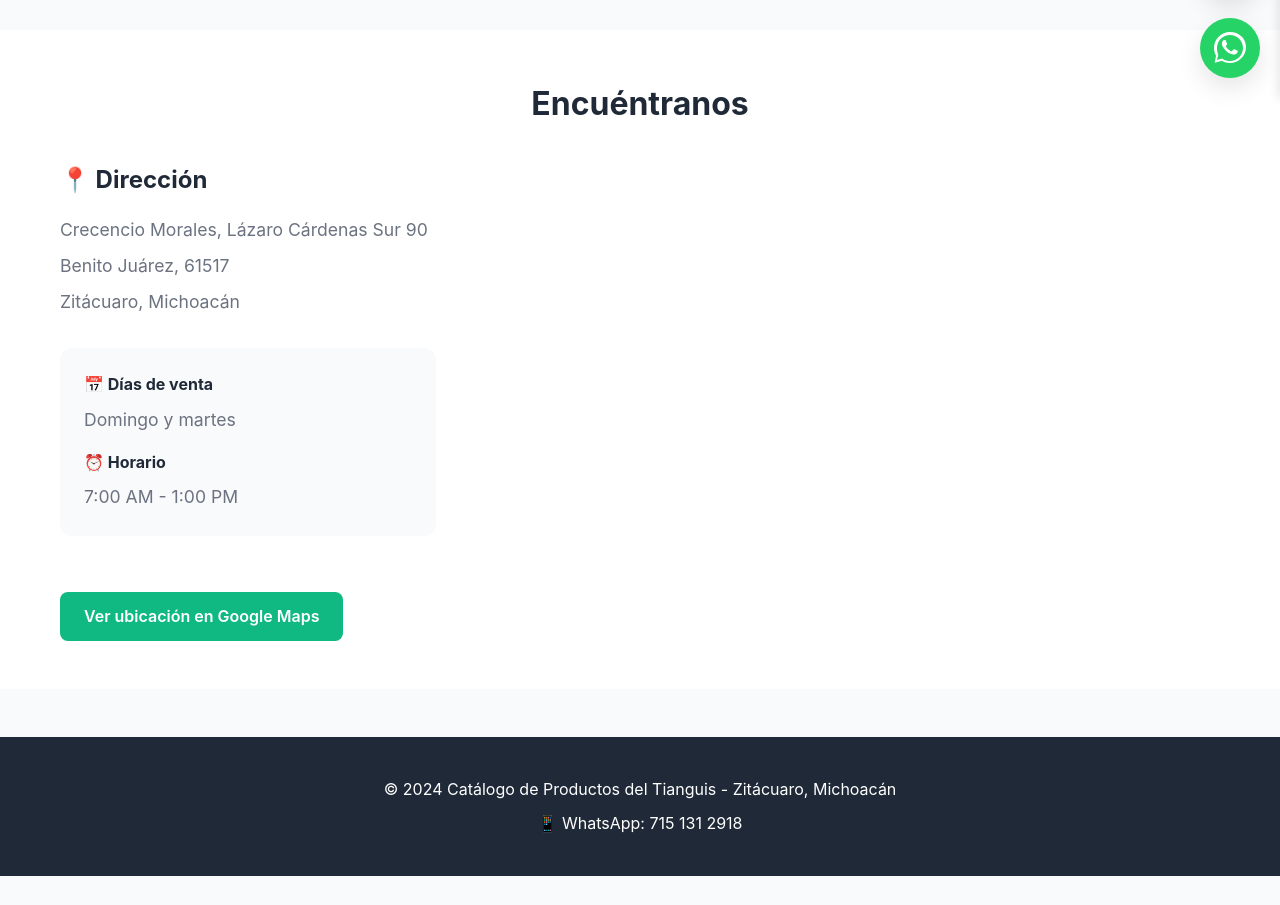
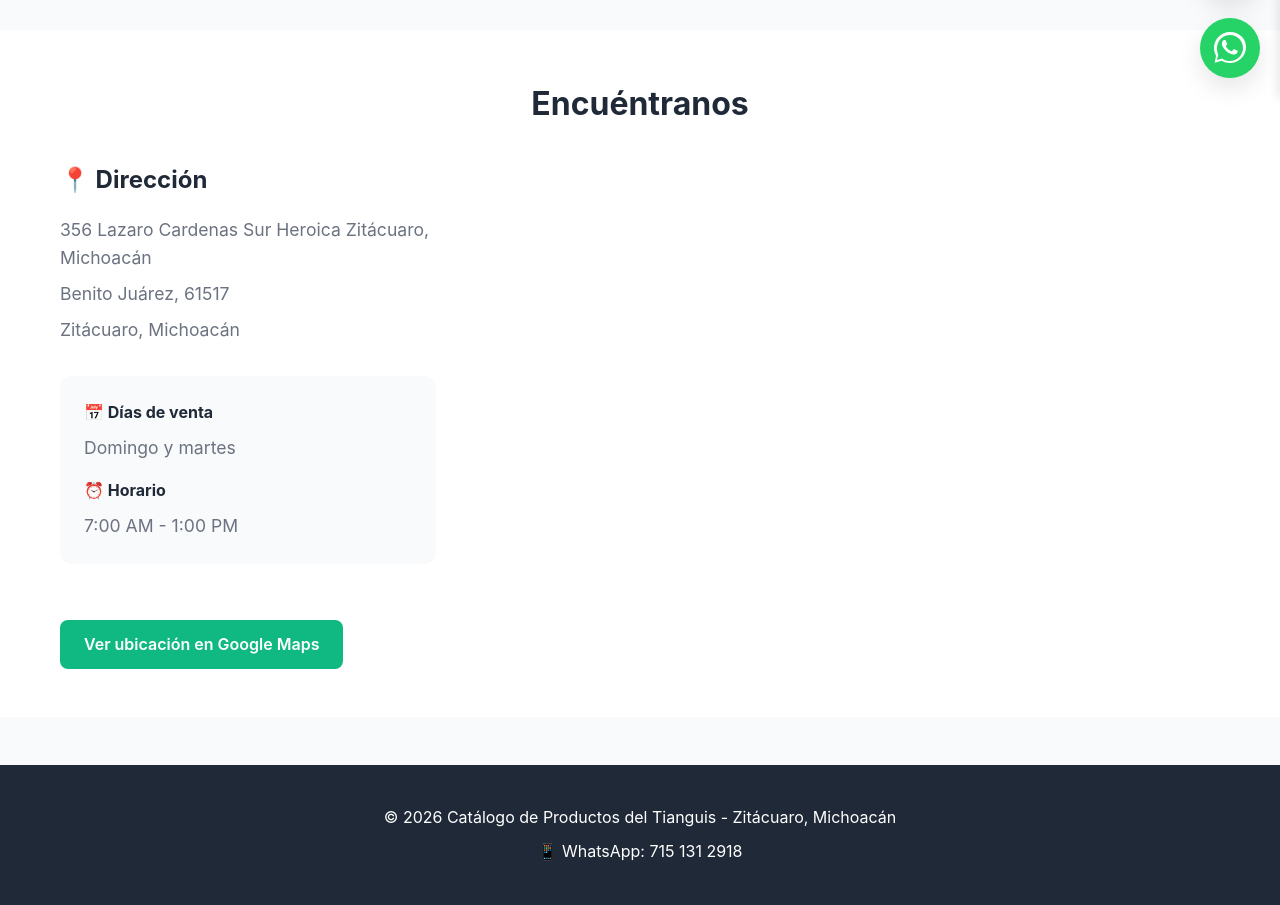
Before and after one commit to Abc24xd/tianguis-web, a website built with Vite: page index.html in a window 1280 px wide. Shown: the part 702-1607 px from the top of the page. Before the commit the page ends 1578 px from the top, so only its background shows below. Built offline with nearby package versions, Linux system fonts and the light colour scheme; some packages are replaced by stand-ins of ours; no server answers; the database is empty.

Commit message:
Update address and copyright year in index.html

```diff
--- a/index.html
+++ b/index.html
@@ -26,7 +26,7 @@
       <div class="hero-info">
         <div class="info-item">
           <span class="icon">📍</span>
-          <span>Crecencio Morales, Lázaro Cárdenas Sur 90</span>
+          <span>356 Lazaro Cardenas Sur Heroica Zitácuaro, Michoacán</span>
         </div>
         <div class="info-item">
           <span class="icon">📱</span>
@@ -99,7 +99,7 @@
       <div class="location-info">
         <div class="address">
           <h3>📍 Dirección</h3>
-          <p>Crecencio Morales, Lázaro Cárdenas Sur 90</p>
+          <p>356 Lazaro Cardenas Sur Heroica Zitácuaro, Michoacán</p>
           <p>Benito Juárez, 61517</p>
           <p>Zitácuaro, Michoacán</p>
 
@@ -122,7 +122,7 @@
   <!-- Footer -->
   <footer class="footer">
     <div class="container">
-      <p>&copy; 2024 Catálogo de Productos del Tianguis - Zitácuaro, Michoacán</p>
+      <p>&copy; 2026 Catálogo de Productos del Tianguis - Zitácuaro, Michoacán</p>
       <p>📱 WhatsApp: 715 131 2918</p>
     </div>
   </footer>
```
